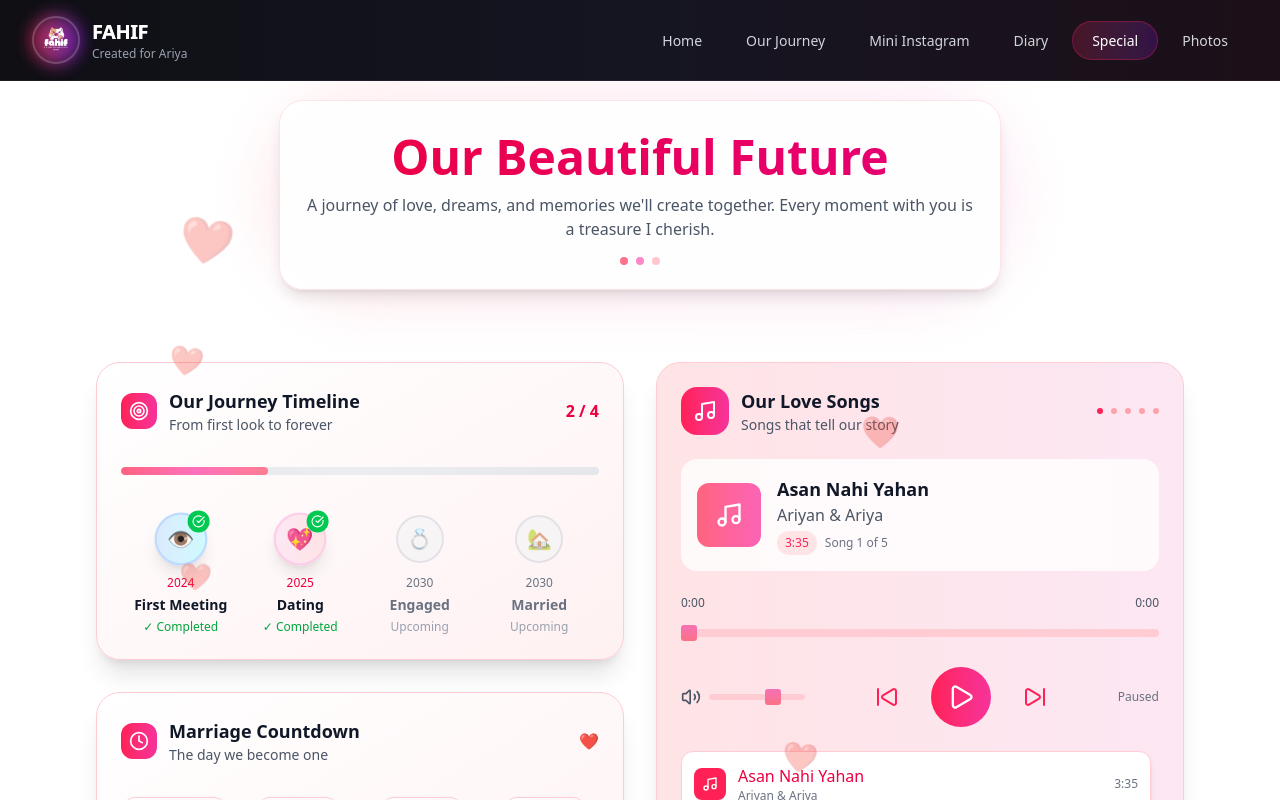
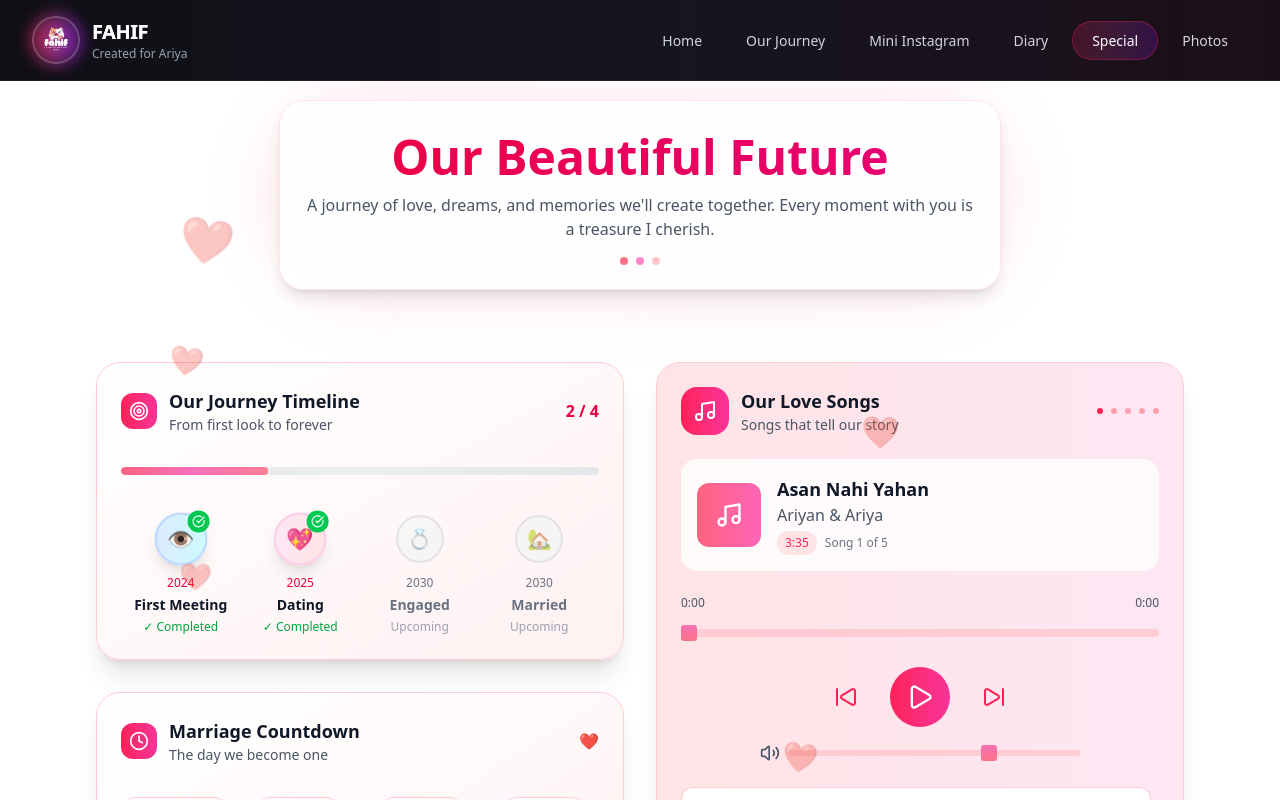
Before and after one commit to unknownhifjur-cpu/fah, a React (Vite) app: page /future in a window 1280 px wide. Shown: the top 800 px of the page. Built offline with nearby package versions, Linux system fonts and the light colour scheme.

Commit message:
Refactor controls layout for better alignment

```diff
--- a/src/pages/Future/Future.jsx
+++ b/src/pages/Future/Future.jsx
@@ -207,21 +207,9 @@ const MusicPlayer = () => {
       </div>
 
       {/* Controls */}
-      <div className="flex items-center justify-between mb-6">
-        <div className="flex items-center gap-2">
-          <Volume2 size={20} className="text-gray-600" />
-          <input
-            type="range"
-            min="0"
-            max="1"
-            step="0.01"
-            value={volume}
-            onChange={handleVolumeChange}
-            className="w-24 h-1.5 bg-rose-200 rounded-lg appearance-none cursor-pointer [&::-webkit-slider-thumb]:appearance-none [&::-webkit-slider-thumb]:h-4 [&::-webkit-slider-thumb]:w-4 [&::-webkit-slider-thumb]:rounded-full [&::-webkit-slider-thumb]:bg-rose-500"
-          />
-        </div>
-
-        <div className="flex items-center gap-6">
+      {/* Controls - Centered */}
+<div className="flex flex-col items-center mb-6">
+  <div className="flex items-center gap-6 mb-4">
     <button onClick={playPrev} className="p-2 hover:bg-white/50 rounded-full transition-colors">
       <SkipBack className="text-rose-500" size={24} />
     </button>
@@ -236,8 +224,17 @@ const MusicPlayer = () => {
     </button>
   </div>
 
-        <div className="text-xs text-gray-500">
-          {isPlaying ? "Playing" : "Paused"}
+  <div className="flex items-center gap-2 w-full max-w-xs">
+    <Volume2 size={20} className="text-gray-600" />
+    <input
+      type="range"
+      min="0"
+      max="1"
+      step="0.01"
+      value={volume}
+      onChange={handleVolumeChange}
+      className="flex-1 h-1.5 bg-rose-200 rounded-lg appearance-none cursor-pointer [&::-webkit-slider-thumb]:appearance-none [&::-webkit-slider-thumb]:h-4 [&::-webkit-slider-thumb]:w-4 [&::-webkit-slider-thumb]:rounded-full [&::-webkit-slider-thumb]:bg-rose-500"
+    />
   </div>
 </div>
 
```
Lines whose indentation alone changed are shown as unchanged.
